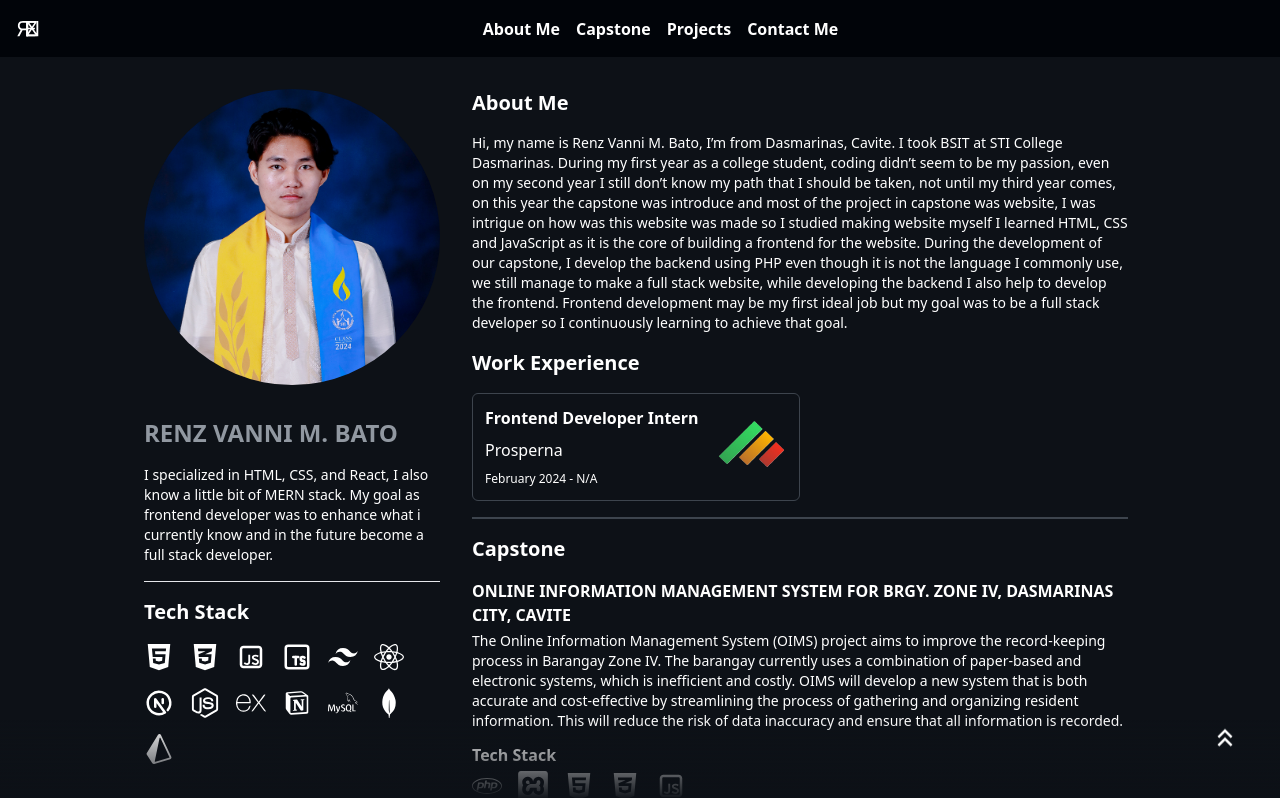
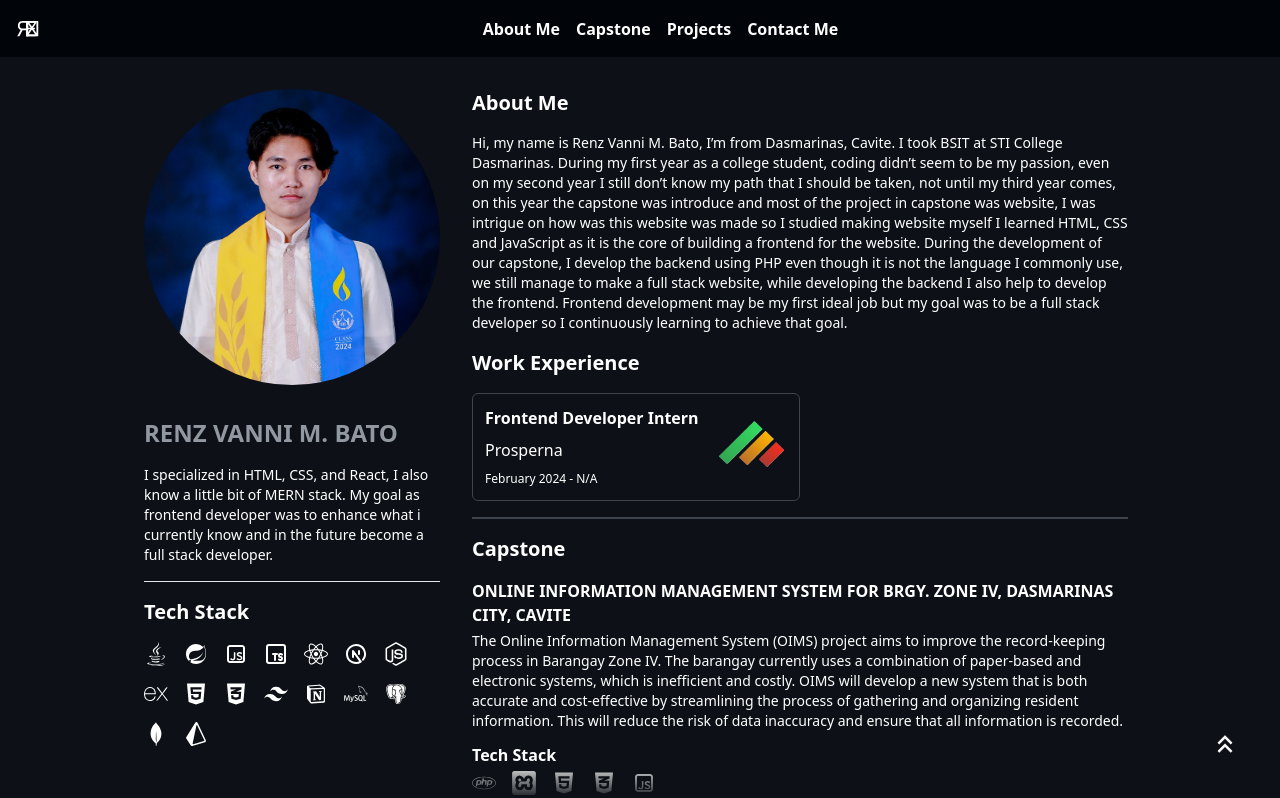
Before and after one commit to RenzVanni/portfolio-003, a React (Vite) app: page / in a window 1280 px wide. Shown: the top 798 px of the page. Built offline with nearby package versions, Linux system fonts and the light colour scheme.

Commit message:
new update

```diff
--- a/src/App.tsx
+++ b/src/App.tsx
@@ -11,15 +11,16 @@ const App = () => {
   return (
     <div
       id="Home"
-      className={`relative bg-main min-w-[300px] overflow-y-scroll  flex flex-col overflow-x-hidden`}
+      className={`bg-main min-w-[300px] overflow-y-auto relative flex flex-col overflow-x-hidden h-screen`}
     >
       <Header setIsMenu={setIsMenu} isMenu={isMenu} />
-      <div className="flex-1 h-full p-4 space-y-4 items-start justify-center md:flex md:p-8 md:space-x-8 lg:px-36 md:space-y-0 overflow-y-scroll">
+
+      <div className="flex-1 relative h-full p-4 space-y-4 items-start justify-center md:flex md:p-8 md:space-x-8 lg:px-36 md:space-y-0 overflow-y-scroll">
         <Leftside />
         <Rightside />
       </div>
 
-      <div className="bg-gradient-to-t from-main to-transparent h-20 fixed bottom-0 right-0 left-0"></div>
+      <div className="bg-gradient-to-t from-main to-transparent h-10 fixed bottom-0 right-0 left-0"></div>
       <div className="cursor-pointer">
         <Link to="Home" smooth={true} duration={500}>
           <MdOutlineKeyboardDoubleArrowUp className="text-white text-3xl z-10 fixed bottom-10 right-10 animate-bounce" />
--- a/src/components/Header.tsx
+++ b/src/components/Header.tsx
@@ -5,6 +5,7 @@ import { IoIosExit } from "react-icons/io";
 import { Logo2 } from "../assets/logo";
 import { AnimatePresence, motion } from "framer-motion";
 import { HEADER_VARIANT, HEADER_VARIANT_1 } from "../constants/animations";
+import { useEffect, useRef } from "react";
 
 const Header = ({
   setIsMenu,
--- a/src/layout/Leftside.tsx
+++ b/src/layout/Leftside.tsx
@@ -4,8 +4,7 @@ import Icons from "../components/Icons";
 import data from "../data/intro";
 const Leftside = () => {
   return (
-    <div className="h-full relative md:w-[296px]">
-      <div className="space-y-4 md:w-[296px] md:fixed">
+    <div className="space-y-4 md:w-[296px] md:sticky top-0">
       <div className="flex items-center space-x-4 md:block md:space-y-8 md:space-x-0">
         <div className="w-32 h-32 md:w-auto md:h-auto max-w-[296px] max-h-[296px] rounded-full overflow-hidden">
           <img
@@ -20,8 +19,7 @@ const Leftside = () => {
       <Context>{data?.context}</Context>
       <hr className="bg-white" />
       <ContextTitle>Tech Stack</ContextTitle>
-        <Icons icons={data.tech} />
-      </div>
+      <Icons size="2xl" icons={data.tech} />
     </div>
   );
 };
--- a/src/pages/Capstone.tsx
+++ b/src/pages/Capstone.tsx
@@ -14,7 +14,7 @@ const Capstone = () => {
         <Context>{data?.context}</Context>
         <div>
           <ContextTitle size="md">Tech Stack</ContextTitle>
-          <Icons icons={data.tech} />
+          <Icons size="2xl" icons={data.tech} />
         </div>
       </div>
 
--- a/src/pages/ContactMe.tsx
+++ b/src/pages/ContactMe.tsx
@@ -27,7 +27,6 @@ const ContactMe = () => {
   const handleSubmit = async (e: React.FormEvent<HTMLElement>) => {
     e.preventDefault();
     const { name, email, subject, content } = data;
-    console.log(data);
     if (name && email && subject && content) {
       try {
         const response = axios.post(`${import.meta.env.VITE_DOMAIN}`, {
@@ -42,7 +41,6 @@ const ContactMe = () => {
           error: <b>Something went wrong!</b>,
         });
       } catch (error: any) {
-        console.log(error.message);
         throw new Error(error.message);
       }
     }
```
Also changed, not shown: src/data/intro.ts (+9 -3 lines). Lines whose indentation alone changed are shown as unchanged.
